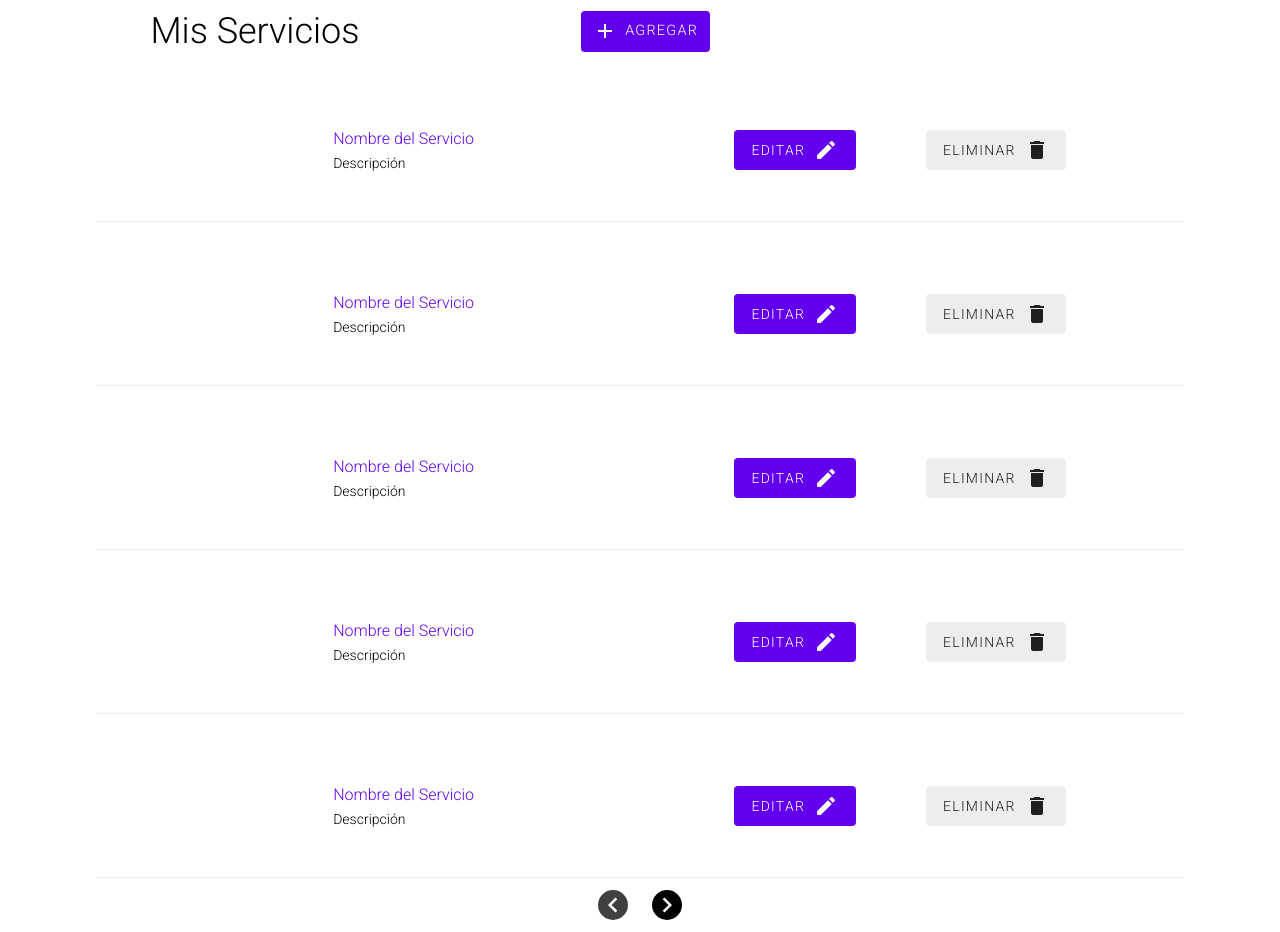
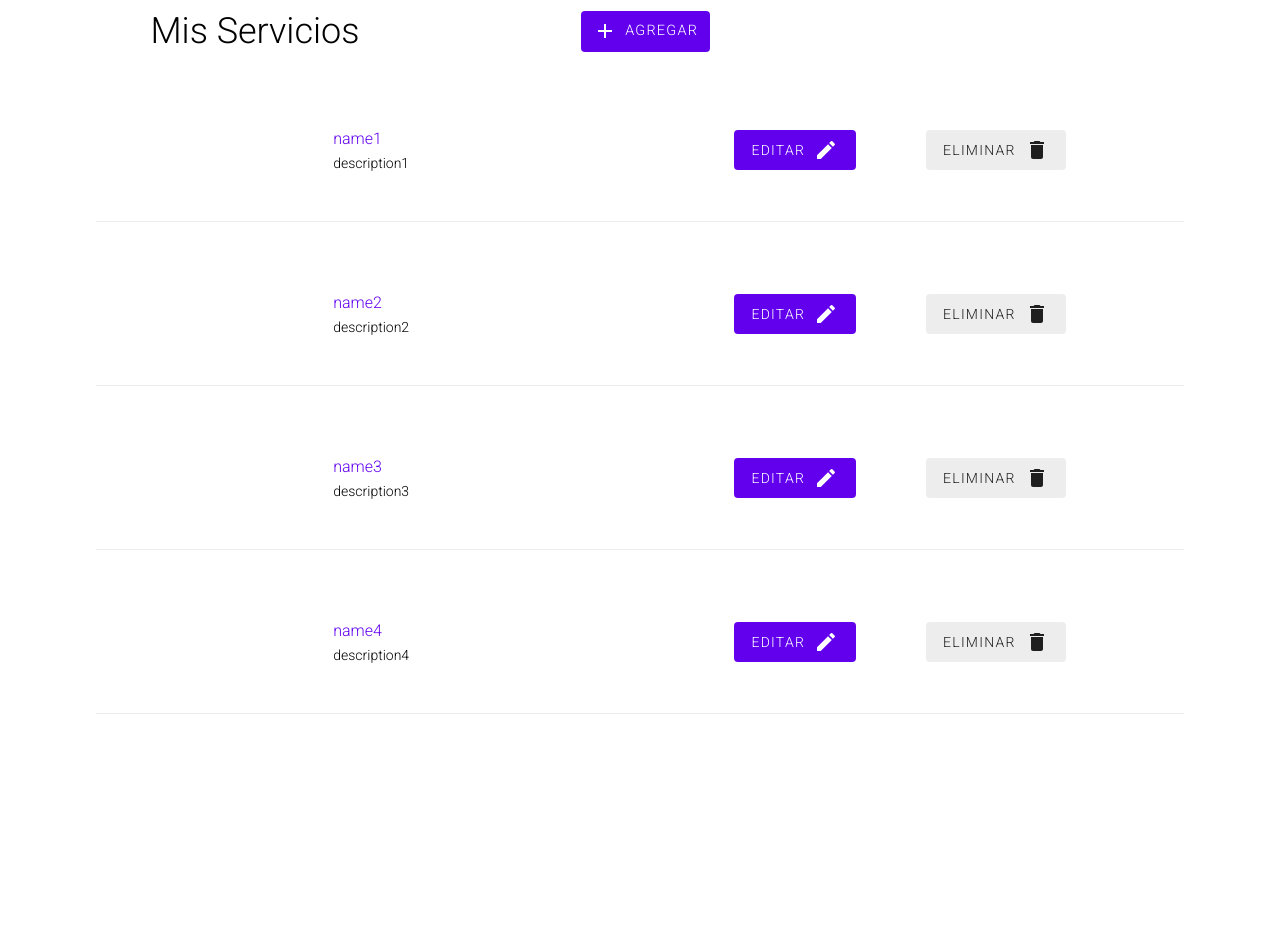
Before and after one commit to EdwardR0507/SWTrabajaPeru-G7, a React (Create React App) app in the folder client/: page / in a window 1280 px wide. Shown: the part 180-1112 px from the top of the page. After the commit the page ends 894 px from the top, so only its background shows below. Built offline with nearby package versions, Linux system fonts and the light colour scheme; what material-ui-image would draw is missing.

Commit message:
chore: Add servicios

```diff
--- a/client/src/components/Info/InfoService.jsx
+++ b/client/src/components/Info/InfoService.jsx
@@ -8,13 +8,17 @@ import Image from "material-ui-image";
 import Typography from "@material-ui/core/Typography";
 import { makeStyles, withStyles } from "@material-ui/core/styles";
 
-const useStyles = makeStyles((theme) => ({
+const useStyles = makeStyles(() => ({
   root: {
     display: "flex",
     marginTop: "20px",
     width: "85%",
     height: "9em",
     borderBottom: "1px solid #00000012",
+  },
+  description: {
+    fontSize: "1.1em",
+    fontFamily: "Roboto",
   },
 }));
 
@@ -87,20 +91,40 @@ const StyledContainerButtons = withStyles({
   },
 })(Container);
 
-const ServiceCard = () => {
+const ServiceCard = ({ name, description }) => {
   const classes = useStyles();
 
-  const [name, setName] = useState("Nombre del Servicio");
-  const [description, setDescription] = useState("Descripción");
+  const [nameService, setNameService] = useState(name);
+  const [descriptionService, setDescriptionService] = useState(description);
   const [state, setState] = useState(true);
 
   const handleEdit = () => {
-    setName("");
-    setDescription("");
+    setNameService("nombre");
+    setDescriptionService("descripcion");
   };
 
   const handleDelete = () => {
     setState(false);
+  };
+
+  const filteredWords = (str) => {
+    let wrapWords = [];
+    let i = 0,
+      j = 0;
+    if (str.split(" ").length === 1) {
+      if (str.length >= 35) {
+        while (i <= str.length) {
+          wrapWords[j] = str.slice(i, i + 35);
+          i += 35;
+          j++;
+        }
+        return wrapWords.join("\n");
+      } else {
+        return str;
+      }
+    } else {
+      return str;
+    }
   };
 
   return (
@@ -111,16 +135,21 @@ const ServiceCard = () => {
             <StyledContainerData>
               <StyledContainerImage>
                 {/*
-            <StyledImage
-              src="acá irá la imagen del servicio"
-              cover
-            ></StyledImage>*/}
+                 <StyledImage
+                  src="acá irá la imagen del servicio"
+                  cover
+                ></StyledImage>*/}
               </StyledContainerImage>
               <Container>
                 <Typography color="primary" variant="subtitle1">
-                  {name}
+                  {nameService}
                 </Typography>
-                <Typography variant="subtitle2">{description}</Typography>
+                <Typography
+                  variant="subtitle2"
+                  style={{ whiteSpace: "pre-wrap" }}
+                >
+                  {filteredWords(descriptionService)}
+                </Typography>
               </Container>
             </StyledContainerData>
             <StyledContainerButtons>
--- a/client/src/components/Modals/ServiceModal.jsx
+++ b/client/src/components/Modals/ServiceModal.jsx
@@ -1,4 +1,4 @@
-import React from "react";
+import React, { useState } from "react";
 import { makeStyles } from "@material-ui/core/styles";
 import Modal from "@material-ui/core/Modal";
 import Backdrop from "@material-ui/core/Backdrop";
@@ -9,6 +9,7 @@ import Container from "@material-ui/core/Container";
 import Typography from "@material-ui/core/Typography";
 import InputLabel from "@material-ui/core/InputLabel";
 import SecondaryButton from "../Buttons/SecondaryButton";
+import PrimaryButton from "../Buttons/PrimaryButton";
 import Select from "@material-ui/core/Select";
 import Button from "@material-ui/core/Button";
 import TextField from "@material-ui/core/TextField";
@@ -26,8 +27,8 @@ const useStyles = makeStyles(() => ({
     border: "2px solid #000",
     boxShadow: theme.shadows[5],
     padding: theme.spacing(2, 4, 3),
-    width: "50em",
-    height: "25em",
+    width: "60em",
+    height: "35em",
   },
   title: {
     fontSize: "1.8em",
@@ -81,19 +82,38 @@ const useStyles = makeStyles(() => ({
   },
   containerButton: {
     display: "flex",
-    justifyContent: "center",
+    width: "60%",
+    justifyContent: "space-evenly",
+  },
+  wrapp: {
+    width: "214px",
   },
 }));
-const ServiceModal = () => {
+const ServiceModal = ({ data, setData }) => {
   const classes = useStyles();
-  const [open, setOpen] = React.useState(false);
+  const [open, setOpen] = useState(false);
+  const [name, setName] = useState("");
+  const [description, setDescription] = useState("");
 
   const handleOpen = () => {
     setOpen(true);
   };
 
+  const handleCreate = () => {
+    setData([...data, { id: data[data.length - 1].id + 1, name, description }]);
+    setOpen(false);
+  };
+
   const handleClose = () => {
     setOpen(false);
+  };
+
+  const handleDescription = (e) => {
+    setDescription(e.target.value);
+  };
+
+  const handleSelect = (e) => {
+    setName(e.target.value);
   };
 
   return (
@@ -130,6 +150,7 @@ const ServiceModal = () => {
                     </InputLabel>
                     <Select
                       native
+                      onChange={handleSelect}
                       inputProps={{
                         name: "servicio",
                         id: "filled-servicio-native-simple",
@@ -143,19 +164,26 @@ const ServiceModal = () => {
                     id="filled-multiline-flexible"
                     label="Descripción"
                     multiline
-                    rowsMax={4}
+                    rowsMax={3}
                     variant="filled"
+                    onChange={handleDescription}
                   />
                 </Container>
                 <Container className={classes.containerImage}>Imagen</Container>
               </Container>
               <Container className={classes.containerButton}>
+                <Container className={classes.wrapp}>
+                  <PrimaryButton
+                    type="submit"
+                    className={classes.create}
+                    variant="contained"
+                    name="ACEPTAR"
+                    onClick={handleCreate}
+                  ></PrimaryButton>
+                </Container>
                 <SecondaryButton
-                  className="createButton"
-                  type="submit"
                   variant="contained"
-                  color="secondary"
-                  name="CREAR"
+                  name="CANCELAR"
                   onClick={handleClose}
                 ></SecondaryButton>
               </Container>
--- a/client/src/pages/login/index.js
+++ b/client/src/pages/login/index.js
@@ -11,8 +11,7 @@ import Container from "@material-ui/core/Container";
 import TextField from "@material-ui/core/TextField";
 import PrimaryButton from "../../components/Buttons/PrimaryButton";
 import NavBar from "../../layouts/NavBar";
-import Input from "../../components/TextFields/Input";
-import { useInput } from "../../hooks/useInput";
+
 const useStyles = makeStyles((theme) => ({
   paper: {
     marginTop: theme.spacing(8),
@@ -39,16 +38,20 @@ const StyledTypography = withStyles({
 })(Typography);
 
 const StyledErrorSpan = withStyles({
-  root:{
+  root: {
     color: "#FF4D4D",
-    float: "left"
-  }
+    float: "left",
+  },
 })(Typography);
 
 export default function SignIn() {
   const classes = useStyles();
 
-  const { register, formState: {errors}, handleSubmit } = useForm();
+  const {
+    register,
+    formState: { errors },
+    handleSubmit,
+  } = useForm();
 
   let user;
 
@@ -84,8 +87,10 @@ export default function SignIn() {
                   label="Correo electrónico"
                   type="email"
                   autoComplete="us_correo"
-                  {...register("us_correo", {required:true,
-                                            pattern: /^[a-zA-Z0-9_.+-]+@[a-zA-Z0-9-]+\.[a-zA-Z0-9-.]+$/})}
+                  {...register("us_correo", {
+                    required: true,
+                    pattern: /^[a-zA-Z0-9_.+-]+@[a-zA-Z0-9-]+\.[a-zA-Z0-9-.]+$/,
+                  })}
                 />
                 <StyledErrorSpan>
                   {errors.us_correo?.type === "required" && "Ingrese el correo"}
@@ -103,18 +108,23 @@ export default function SignIn() {
                   label="Contraseña"
                   type="password"
                   autoComplete="current-password"
-                  {...register("us_contrasena", {required:true,
-                                                minLength: 8,
-                                                maxLength: 14})}
+                  {...register("us_contrasena", {
+                    required: true,
+                    minLength: 8,
+                    maxLength: 14,
+                  })}
                 />
                 <StyledErrorSpan>
-                  {errors.us_contrasena?.type === "required" && "Ingrese la contraseña"}
+                  {errors.us_contrasena?.type === "required" &&
+                    "Ingrese la contraseña"}
                 </StyledErrorSpan>
                 <StyledErrorSpan>
-                  {errors.us_contrasena?.type === "minLength" && "Contraseña no válida"}
+                  {errors.us_contrasena?.type === "minLength" &&
+                    "Contraseña no válida"}
                 </StyledErrorSpan>
                 <StyledErrorSpan>
-                  {errors.us_contrasena?.type === "maxLength" && "Contraseña no válida"}
+                  {errors.us_contrasena?.type === "maxLength" &&
+                    "Contraseña no válida"}
                 </StyledErrorSpan>
               </Grid>
               <Grid item xs={12}>
--- a/client/src/pages/register/index.js
+++ b/client/src/pages/register/index.js
@@ -56,16 +56,20 @@ const StyledTypography = withStyles({
 })(Typography);
 
 const StyledErrorSpan = withStyles({
-  root:{
-    color: "#FF4D4D"
-  }
+  root: {
+    color: "#FF4D4D",
+  },
 })(Typography);
 
 const SignUp = () => {
   const classes = useStyles();
   const locations = useLocations();
 
-  const { register, formState: {errors}, handleSubmit } = useForm();
+  const {
+    register,
+    formState: { errors },
+    handleSubmit,
+  } = useForm();
 
   const { value: departamento, bind: bindDepartamento } = useInput("");
   const { value: provincia, bind: bindProvincia } = useInput("");
@@ -106,14 +110,15 @@ const SignUp = () => {
                   label="Nombres y Apellidos"
                   name="us_nombres"
                   type="text"
-                    {...register("us_nombres", {required: true,
-                                                maxLength: 40})}
+                  {...register("us_nombres", { required: true, maxLength: 40 })}
                 />
                 <StyledErrorSpan>
-                  {errors.us_nombres?.type === "required" && "Ingrese nombres y apellidos"}
+                  {errors.us_nombres?.type === "required" &&
+                    "Ingrese nombres y apellidos"}
                 </StyledErrorSpan>
                 <StyledErrorSpan>
-                  {errors.us_nombres?.type === "maxLength" && "Nombre no válido"}
+                  {errors.us_nombres?.type === "maxLength" &&
+                    "Nombre no válido"}
                 </StyledErrorSpan>
               </Grid>
 
@@ -125,15 +130,19 @@ const SignUp = () => {
                   label="Correo Electrónico"
                   name="us_correo"
                   type="email"
-                  {...register("us_correo", {required: true,
+                  {...register("us_correo", {
+                    required: true,
                     maxLength: 45,
-                                             pattern: /^[a-zA-Z0-9_.+-]+@[a-zA-Z0-9-]+\.[a-zA-Z0-9-.]+$/})}
+                    pattern: /^[a-zA-Z0-9_.+-]+@[a-zA-Z0-9-]+\.[a-zA-Z0-9-.]+$/,
+                  })}
                 />
                 <StyledErrorSpan>
-                  {errors.us_correo?.type === "required" && "Ingrese correo electrónico"}
+                  {errors.us_correo?.type === "required" &&
+                    "Ingrese correo electrónico"}
                 </StyledErrorSpan>
                 <StyledErrorSpan>
-                  {errors.us_correo?.type === "pattern"  && "Dirección de correo no válido"}
+                  {errors.us_correo?.type === "pattern" &&
+                    "Dirección de correo no válido"}
                 </StyledErrorSpan>
               </Grid>
               <Grid item xs={12}>
@@ -143,14 +152,17 @@ const SignUp = () => {
                   id="phoneNumber"
                   label="Teléfono"
                   name="us_celular"
-                  {...register("us_celular", {required: true,
-                                              pattern: /^^9\d{8}$/})}
+                  {...register("us_celular", {
+                    required: true,
+                    pattern: /^^9\d{8}$/,
+                  })}
                 />
                 <StyledErrorSpan>
                   {errors.us_celular?.type === "required" && "Ingrese celular"}
                 </StyledErrorSpan>
                 <StyledErrorSpan>
-                  {errors.us_celular?.type === "pattern"  && "Número de celular no válido"}
+                  {errors.us_celular?.type === "pattern" &&
+                    "Número de celular no válido"}
                 </StyledErrorSpan>
               </Grid>
 
@@ -162,18 +174,23 @@ const SignUp = () => {
                   label="Contraseña"
                   type="password"
                   id="password"
-                  {...register("us_contrasena", {required: true,
+                  {...register("us_contrasena", {
+                    required: true,
                     minLength: 8,
-                                                maxLength: 14})}
+                    maxLength: 14,
+                  })}
                 />
                 <StyledErrorSpan>
-                  {errors.us_contrasena?.type === "required" && "Ingrese contraseña"}
+                  {errors.us_contrasena?.type === "required" &&
+                    "Ingrese contraseña"}
                 </StyledErrorSpan>
                 <StyledErrorSpan>
-                  {errors.us_contrasena?.type === "minLength" && "Ingrese como mínimo 8 caracteres"}
+                  {errors.us_contrasena?.type === "minLength" &&
+                    "Ingrese como mínimo 8 caracteres"}
                 </StyledErrorSpan>
                 <StyledErrorSpan>
-                  {errors.us_contrasena?.type === "maxLength" && "Ingrese como máximo 14 caracteres"}
+                  {errors.us_contrasena?.type === "maxLength" &&
+                    "Ingrese como máximo 14 caracteres"}
                 </StyledErrorSpan>
               </Grid>
 
@@ -186,7 +203,8 @@ const SignUp = () => {
                   type="password"
                   id="passwordConfirm"
                 />
-                {errors.passwordConfirm?.type === "required" && "Ingrese contraseña"}
+                {errors.passwordConfirm?.type === "required" &&
+                  "Ingrese contraseña"}
               </Grid>
 
               <Grid container item xs={12}>
@@ -197,7 +215,7 @@ const SignUp = () => {
                   <Select
                     native
                     name="us_departamento"
-                    {...register("us_departamento", {required: true})}
+                    {...register("us_departamento", { required: true })}
                     {...bindDepartamento}
                   >
                     <option hidden />
@@ -208,7 +226,8 @@ const SignUp = () => {
                     ))}
                   </Select>
                   <StyledErrorSpan>
-                    {errors.us_departamento?.type === "required" && "Ingrese departamento"}
+                    {errors.us_departamento?.type === "required" &&
+                      "Ingrese departamento"}
                   </StyledErrorSpan>
                 </FormControl>
               </Grid>
@@ -221,7 +240,7 @@ const SignUp = () => {
                   <Select
                     native
                     name="us_provincia"
-                    {...register("us_provincia", {required: true})}
+                    {...register("us_provincia", { required: true })}
                     {...bindProvincia}
                   >
                     <option hidden />
@@ -233,7 +252,8 @@ const SignUp = () => {
                       ))}
                   </Select>
                   <StyledErrorSpan>
-                    {errors.us_provincia?.type === "required" && "Ingrese provincia"}
+                    {errors.us_provincia?.type === "required" &&
+                      "Ingrese provincia"}
                   </StyledErrorSpan>
                 </FormControl>
               </Grid>
@@ -246,7 +266,7 @@ const SignUp = () => {
                   <Select
                     native
                     name="us_distrito"
-                    {...register("us_distrito", {required: true})}
+                    {...register("us_distrito", { required: true })}
                     {...bindDistrito}
                   >
                     <option hidden />
@@ -258,7 +278,8 @@ const SignUp = () => {
                       ))}
                   </Select>
                   <StyledErrorSpan>
-                    {errors.us_distrito?.type === "required" && "Ingrese distrito"}
+                    {errors.us_distrito?.type === "required" &&
+                      "Ingrese distrito"}
                   </StyledErrorSpan>
                 </FormControl>
               </Grid>
@@ -275,7 +296,6 @@ const SignUp = () => {
               <Grid item xs={6} sm={6}>
                 <PrimaryButton
                   type="submit"
-                  fullWidth
                   variant="contained"
                   color="primary"
                   className={classes.submit}
--- a/client/src/pages/services/index.js
+++ b/client/src/pages/services/index.js
@@ -1,12 +1,9 @@
-import React from "react";
+import React, { useState } from "react";
 import NavBar from "../../layouts/NavBar";
 import HeadingBar from "../../layouts/HeadingBar/HeadingBar";
 import Container from "@material-ui/core/Container";
 import Typography from "@material-ui/core/Typography";
 import InfoService from "../../components/Info/InfoService.jsx";
-import IconButton from "@material-ui/core/IconButton";
-import NavigateBeforeIcon from "@material-ui/icons/NavigateBefore";
-import NavigateNextIcon from "@material-ui/icons/NavigateNext";
 import ServiceModal from "../../components/Modals/ServiceModal";
 import { withStyles } from "@material-ui/core/styles";
 const StyledTypography = withStyles({
@@ -27,56 +24,42 @@ const StyledContainer = withStyles({
   },
 })(Container);
 
-const StyledContainerButtons = withStyles({
-  root: {
-    display: "flex",
-    justifyContent: "center",
-    margin: "0 auto",
+const arrObj = [
+  {
+    id: "1",
+    name: "name1",
+    description: "description1",
   },
-})(Container);
-
-const StyledBeforeButton = withStyles({
-  root: {
-    backgroundColor: "#414040",
-    width: "30px",
-    height: "30px",
-    borderRadius: "50%",
-    color: "white",
+  {
+    id: "2",
+    name: "name2",
+    description: "description2",
   },
-})(NavigateBeforeIcon);
-
-const StyledNextButton = withStyles({
-  root: {
-    backgroundColor: "#000",
-    width: "30px",
-    height: "30px",
-    borderRadius: "50%",
-    color: "white",
+  {
+    id: "3",
+    name: "name3",
+    description: "description3",
   },
-})(NavigateNextIcon);
+  {
+    id: "4",
+    name: "name4",
+    description: "description4",
+  },
+];
 
 export default function ManageServices() {
+  const [data, setData] = useState(arrObj);
   return (
     <>
       <NavBar></NavBar>
       <HeadingBar before={"TRABAJADOR"} after={"MIS SERVICIOS"}></HeadingBar>
       <StyledContainer>
         <StyledTypography>Mis Servicios</StyledTypography>
-        <ServiceModal />
+        <ServiceModal data={data} setData={setData} />
       </StyledContainer>
-      <InfoService></InfoService>
-      <InfoService></InfoService>
-      <InfoService></InfoService>
-      <InfoService></InfoService>
-      <InfoService></InfoService>
-      <StyledContainerButtons>
-        <IconButton>
-          <StyledBeforeButton></StyledBeforeButton>
-        </IconButton>
-        <IconButton>
-          <StyledNextButton></StyledNextButton>
-        </IconButton>
-      </StyledContainerButtons>
+      {data.map((el) => {
+        return <InfoService key={el.id} {...el} />;
+      })}
     </>
   );
 }
```
Lines whose indentation alone changed are shown as unchanged.
